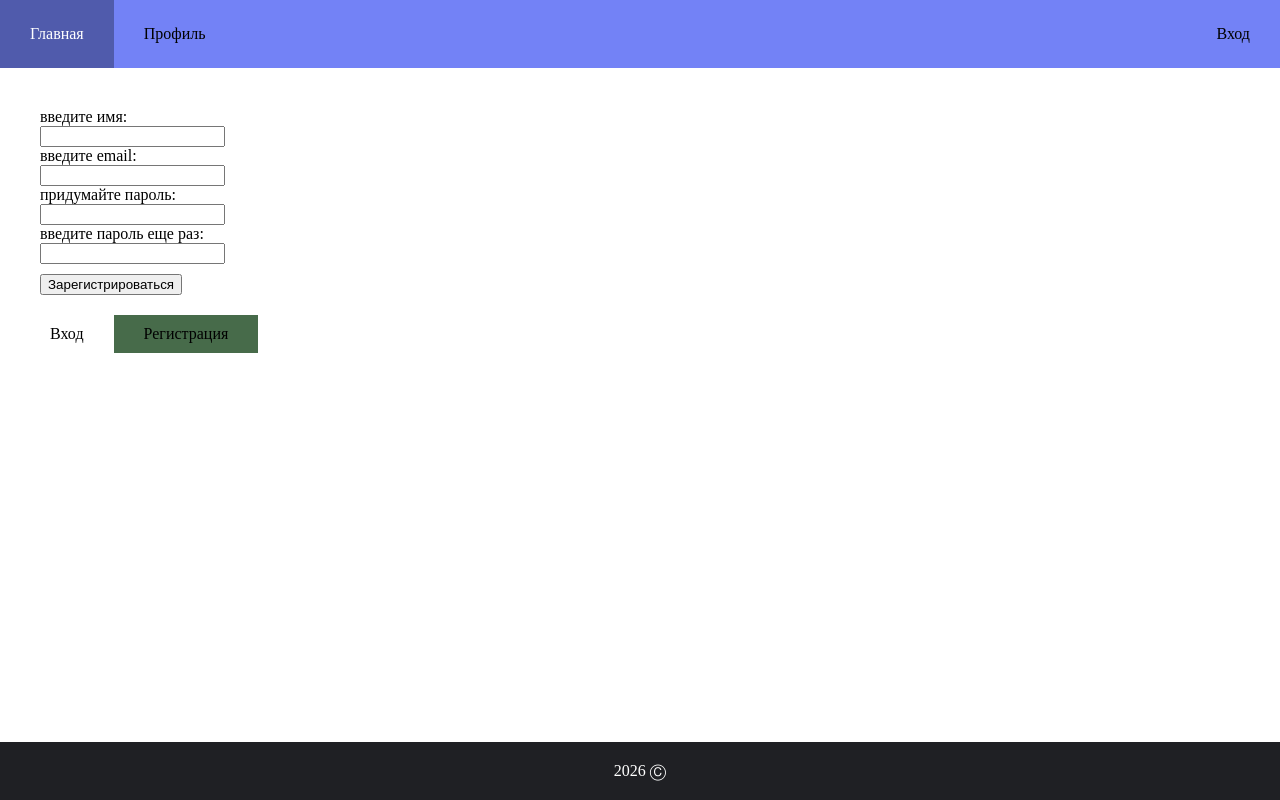
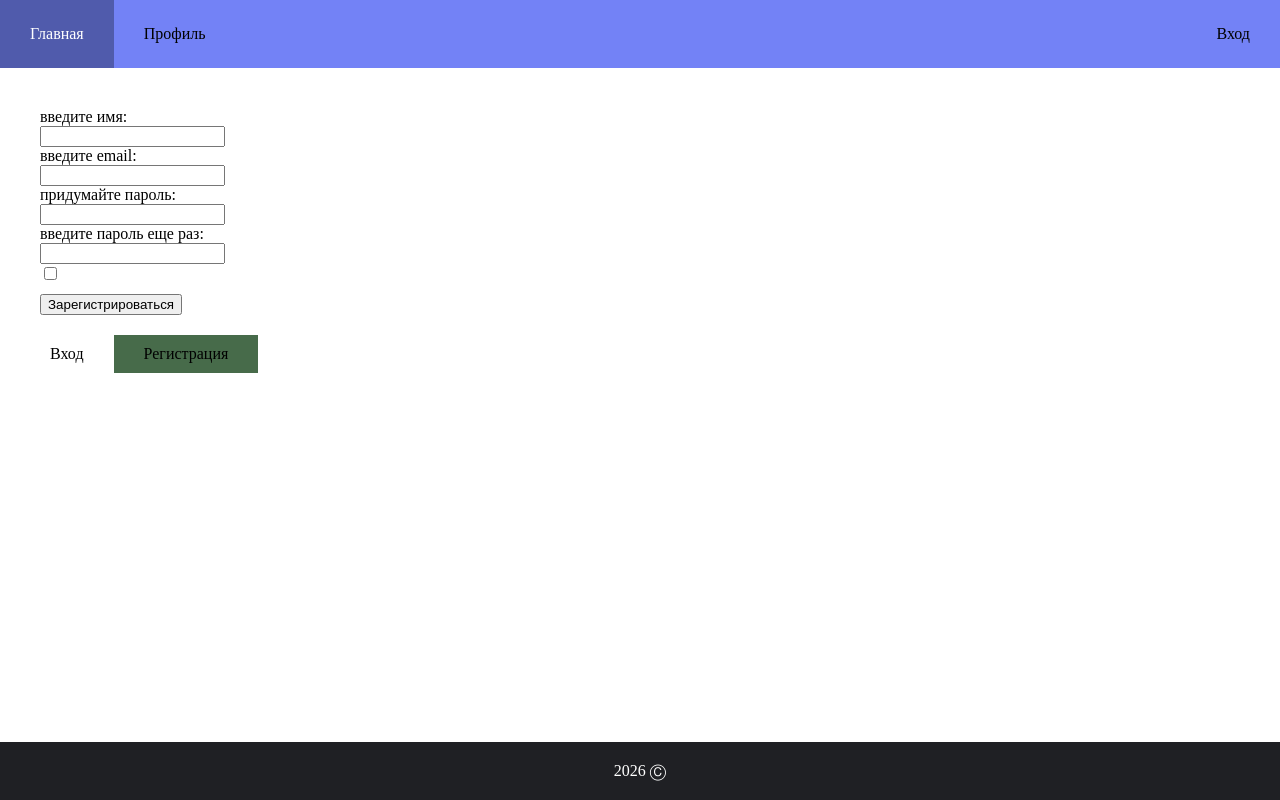
Before and after one commit to IVShelkunov/React_lessons, a React (Vite) app: page /login/registration in a window 1280 px wide. Built offline with nearby package versions, Linux system fonts and the light colour scheme.

Commit message:
some commit

```diff
--- a/src/pages/RegisterPage.tsx
+++ b/src/pages/RegisterPage.tsx
@@ -11,7 +11,8 @@ export const RegisterPage = () => {
 		name: string,
 		email: string,
 		password: string,
-		confirmPassword: string
+		confirmPassword: string,
+		showPassword: boolean
 	}
 	const dispatch = useAppDispatch();
 	const navigate = useNavigate();
@@ -26,13 +27,14 @@ export const RegisterPage = () => {
 	const onSubmit: SubmitHandler<IRegForm> = async (regData: IRegForm) => {
 		try {
 			const {name,email,password} = regData;
-			regMutate.mutate({name,email,password});
+			await regMutate.mutate({name,email,password});
 		} catch(err) {
 			if(err instanceof Error) {
 				setError('root' , {message: err.message});
 			}
 		}
 	}
+	const showPassword = watch('showPassword');
 
 	return (
 		<div className="register">
@@ -54,7 +56,7 @@ export const RegisterPage = () => {
 				</div>
 				<div className="form-group">
 					<label htmlFor="password">придумайте пароль:</label>
-					<input id="password" type="password" {...register('password' , {
+					<input id="password" type={showPassword? 'text': 'password'} {...register('password' , {
 						required: 'введите пароль',
 						minLength: {value: 6 , message: 'пароль должен быть не менее 6 символов'}
 					})}/>
@@ -62,11 +64,15 @@ export const RegisterPage = () => {
 				</div>
 				<div className="form-group">
 					<label htmlFor="confirmPassword">введите пароль еще раз:</label>
-					<input id="confirmPassword" type="password" {...register('confirmPassword' , {
+					<input id="confirmPassword" type={showPassword? 'text': 'password'} {...register('confirmPassword' , {
 						required: 'введите пароль',
 						validate: (value) => value === watch('password') || 'пароли не совпадают'
 					})}/>
 					{errors.confirmPassword && <div className="error">{errors.confirmPassword.message}</div>}
+				</div>
+				<div className="form-group">
+					<label htmlFor="showPass" ></label>
+					<input type="checkbox" id="showPass" {...register('showPassword')}/>
 				</div>
 				<button type="submit">Зарегистрироваться</button>
 			</form>
```
